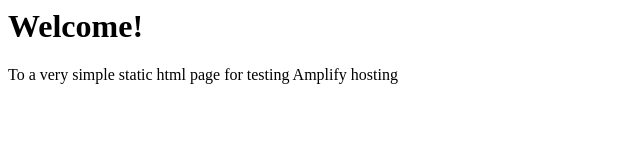
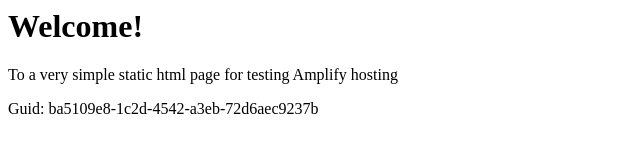
Before and after one commit to amplify-github-test-hkg/Github-PR-Commit-Integration-Test-DoNotTouch-Gith-OKSLNVO2-v1-prod-ap-east-1, a website: page src/index.html in a window 1280 px wide. Shown: the whole page, without its empty margins (0-640 px from the left). Drawn offline with Linux system fonts and the light colour scheme.

Commit message:
commit from integ tests

```diff
--- a/src/index.html
+++ b/src/index.html
@@ -1,3 +1,5 @@
+
+
 <html lang="en">
 
 <head>
@@ -10,6 +12,6 @@
 <body>
     <h1>Welcome!</h1>
     <p>To a very simple static html page for testing Amplify hosting</p>
-</body>
+    <p>Guid: ba5109e8-1c2d-4542-a3eb-72d6aec9237b</p></body>
 
 </html>
```
